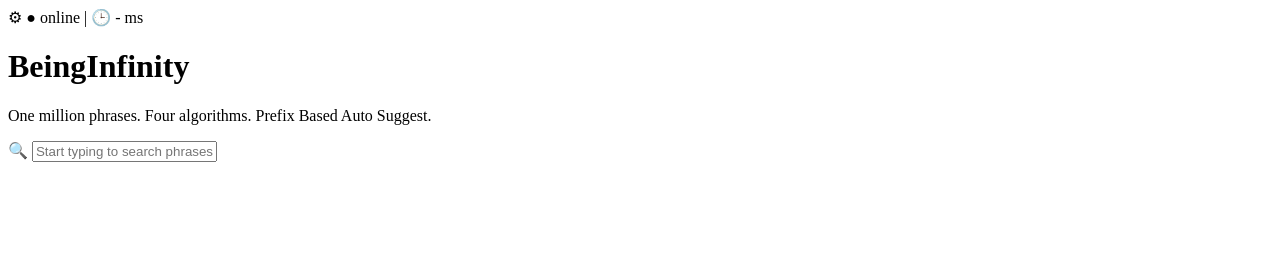
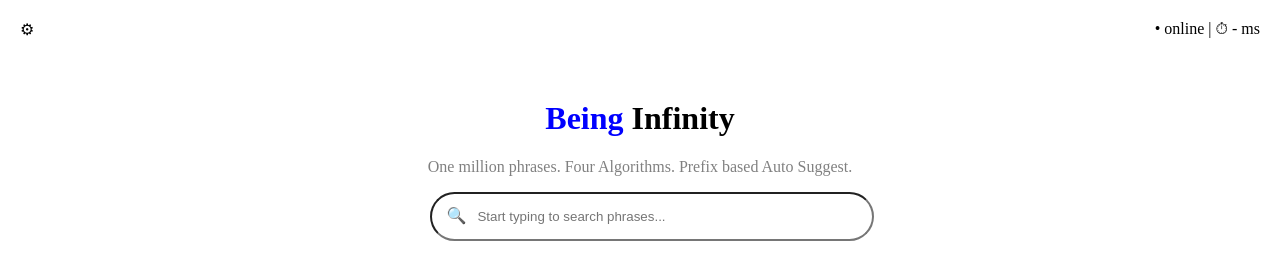
Before and after one commit to ayytanuappa/autosuggest, a website: page frontend/pages/autosuggest.html in a window 1280 px wide. Drawn offline with Linux system fonts and the light colour scheme.

Commit message:
searh box

```diff
--- a/frontend/pages/autosuggest.html
+++ b/frontend/pages/autosuggest.html
@@ -1,19 +1,100 @@
 <!DOCTYPE html>
-<html>
-<head>
-    <title>BeingInfinity</title>
-</head>
-<body>
-    <span>⚙</span>
-    <span>● online</span>
-    <span> | </span>
-    <span>🕒</span>
-    <span> - ms</span>
-    <h1>BeingInfinity</h1>
+<html lang ="en">
+    <head>
 
-    <p>One million phrases. Four algorithms. Prefix Based Auto Suggest.</p>
-    <span>🔍</span>
-    <input type="text" placeholder="Start typing to search phrases">
+        <title>Being Infinity</title>
+        <style>
+            .l{
+                position:fixed;
+                top:20px;
+                left:20px;
+            }
+            .r{
+                position:fixed;
+                top:20px;
+                right:20px;
+            }
+            .search{
+                text-align:center;
+                margin-top:100px;
+            }
+            .logo{
+                color:Blue;
+            }
+            .ge{
+                color:gray;
+            }
+            .lens{
+                position:relative;
+                left:40px;
+            }
+            .box{
+                padding:15px 15px 15px 45px;
+                border-radius:30px;
+                width:30%;
+            }
+            #sug{
+                /* border:1px solid black; */
+                width:30%;
+                margin-left:36%;
+            }
+        </style>
+    </head>
+     <body>
+          <div>
+            <span class="l">&#9881;</span>
+            <span class="r"> &#8226; online | &#9201; - ms</span>
+           </div>
+           <div class="search">
+        <h1><span class="logo">Being</span> Infinity</h1>
+       <span class="ge">
+        <p>One million phrases. Four Algorithms. Prefix based Auto Suggest.</p>
 
-</body>
+     <span class="lens">&#128269;</span>
+     <label>
+        <input class="box" id="box" type="text" placeholder="Start typing to search phrases...">
+     </label>
+     </span>
+     <div id="sug">
+        <!-- Suggestion box -->
+     </div>
+     </div>
+     <script>
+        var searchbox=document.querySelector("#box");
+        var suggestionBox=document.querySelector("#sug");
+        searchbox.addEventListener("input",function(){
+           //get user typed text
+            var userInput=searchbox.value;
+            if(userInput.trim()===""){
+
+            }
+            else
+            {
+                var url1= "https://autosuggest-backend.onrender.com/api/autosuggest?q="
+                var url2 = "&algorithm=brute&limit=10&weighted=false";
+                var url = url1 + userInput + url2;
+            }
+           // make api call to get suggestions
+           fetch(url)
+           .then(function(response){
+            return response .json();
+           })
+           .then(function(data){
+            console.log(data);
+
+            var resultArray=data.results;
+            var res="";
+            for(var i=0;i<resultArray.length;i++){
+                res+="<div>"+resultArray[i].text+"</div>";
+            }
+            suggestionBox.innerHTML=res;
+           })
+
+
+           // display data in html
+
+
+        })
+     </script>
+     </body>
 </html>
```
